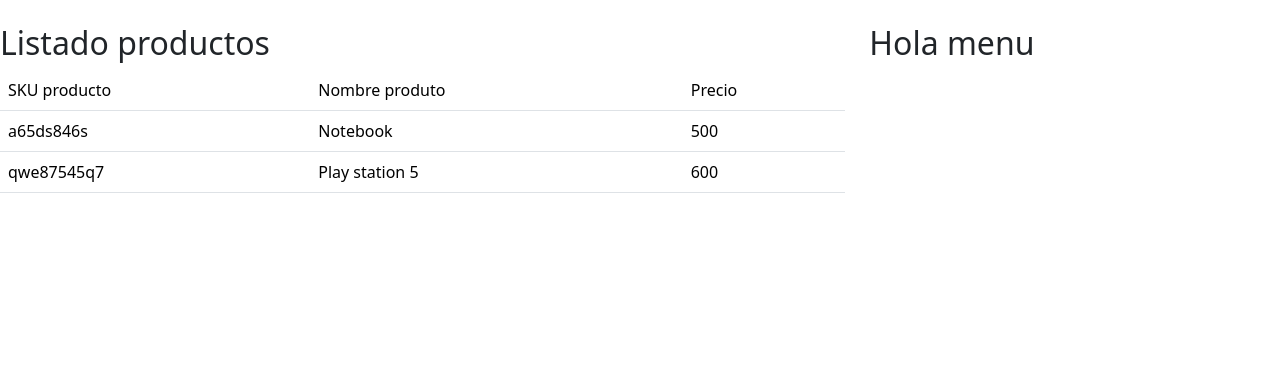
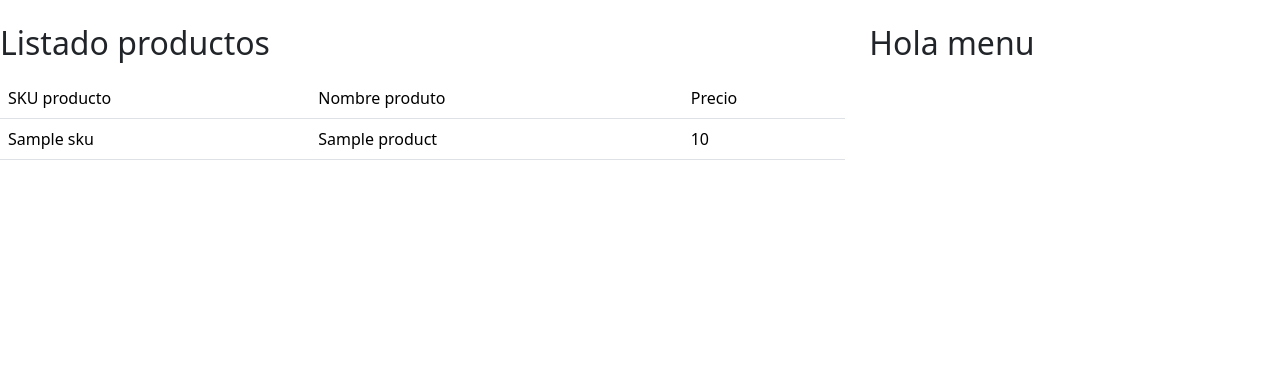
Before and after one commit to matias-user/inventory-management, a Django app: template inventory/templates/inventory/home.html in a window 1280 px wide. Shown: the part 56-448 px from the top of the page. Run offline with Django 5.2, Linux system fonts and the light colour scheme; the template is opened without the code that fills it: most values are stand-ins (such as "Sample title", 1, 10 or a date in 2020); some libraries are stand-ins or nearby versions.

Commit message:
Se termina la vista para mostrar los productos, se debe crear y filtrar instancias de price para agregar las instancias de productos y precios en un arreglo y mostrarlo en template home.html

```diff
--- a/inventory/templates/inventory/home.html
+++ b/inventory/templates/inventory/home.html
@@ -1,7 +1,6 @@
 {% extends 'inventory/base.html' %}
 
 {% block content %}
-
 <div class='col-8 min-vh-100' >
 
     <h2>
@@ -9,30 +8,26 @@
     </h2>
 
     <section>
-            <table class="table tabl-bordered" >
+        <table class="table tabl-bordered mt-3" >
             <tr>
                 <td>SKU producto</td>
                 <td>Nombre produto</td>
                 <td>Precio</td>
             </tr>
-                <tr>
-                    <td>a65ds846s</td>
-                    <td>Notebook</td>
-                    <td>500</td>
-                </tr>
+            {% for item in products_with_price %}
             <tr>
                 <td>
-                        qwe87545q7
+                    {{ item.product.sku }}
                 </td>
                 <td>
-                        Play station 5
+                    {{ item.product.name }}
                 </td>
                 <td>
-                        600
+                    {{ item.price }}
                 </td>
             </tr>
+            {% endfor %}
         </table>
     </section>
 </div>
-
 {% endblock %}
--- a/inventory/templates/inventory/index.html
+++ /dev/null
@@ -1,5 +0,0 @@
-{% comment %} {% extends 'inventory/base.html' %} {% endcomment %}
-
-{% comment %} {% block content %}
-    <h1>Hello world</h1>
-{% endblock %} {% endcomment %}
--- a/inventory/templates/inventory/nav.html
+++ b/inventory/templates/inventory/nav.html
@@ -5,7 +5,7 @@
     <div class="collapse navbar-collapse" id="navbarNav">
       <ul class="navbar-nav">
         <li class="nav-item">
-          <a class="nav-link active" aria-current="page" href="#">Home</a>
+          <a class="nav-link active" aria-current="page" href="{% url 'inventory:home' %}">Home</a>
         </li>
         <li class="nav-item">
           <a class="nav-link" aria-disabled="true">Inicio sesión</a>
--- a/inventory/urls.py
+++ b/inventory/urls.py
@@ -4,6 +4,6 @@ from . import views
 
 app_name= "inventory"
 urlpatterns = [
-    path('', views.home, name='home' ),
+    path('', views.listProduct, name='home' ),
     path('create/', views.createProduct, name='create' ),
 ]
```
Also changed, not shown: inventory/views.py (+14 -8 lines). Lines whose indentation alone changed are shown as unchanged.
